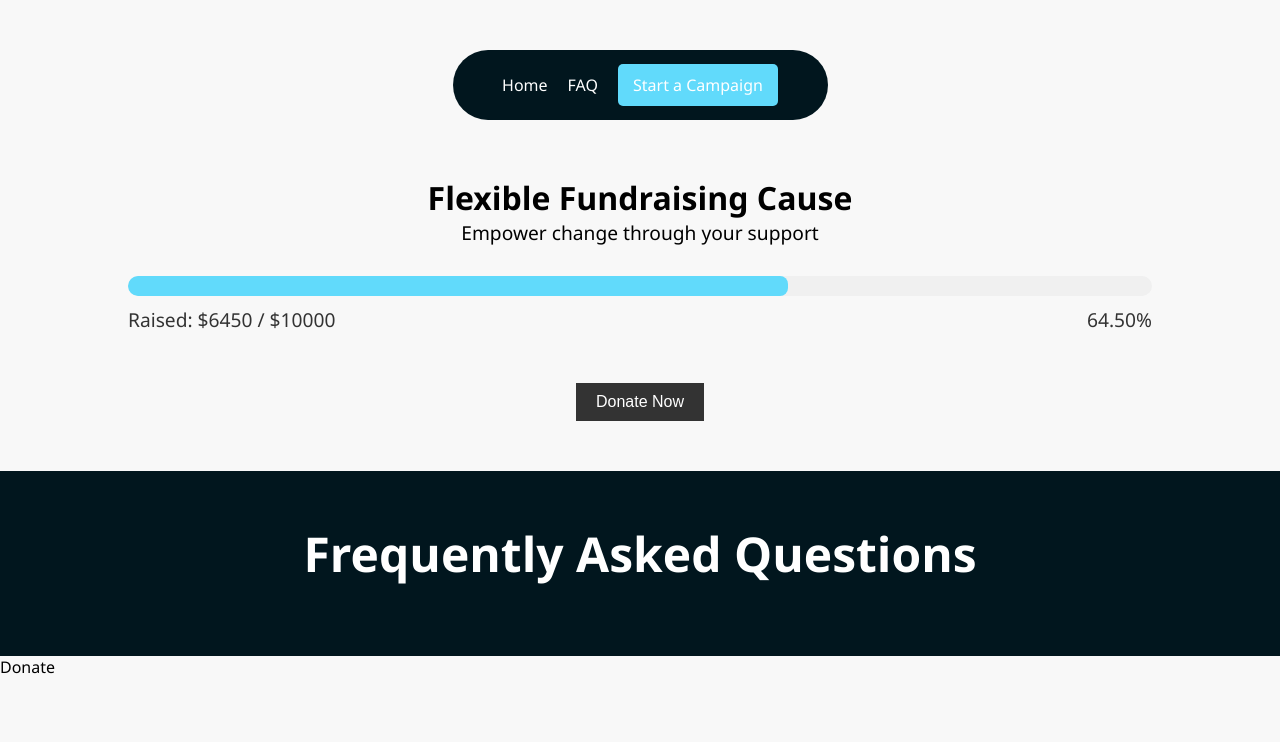
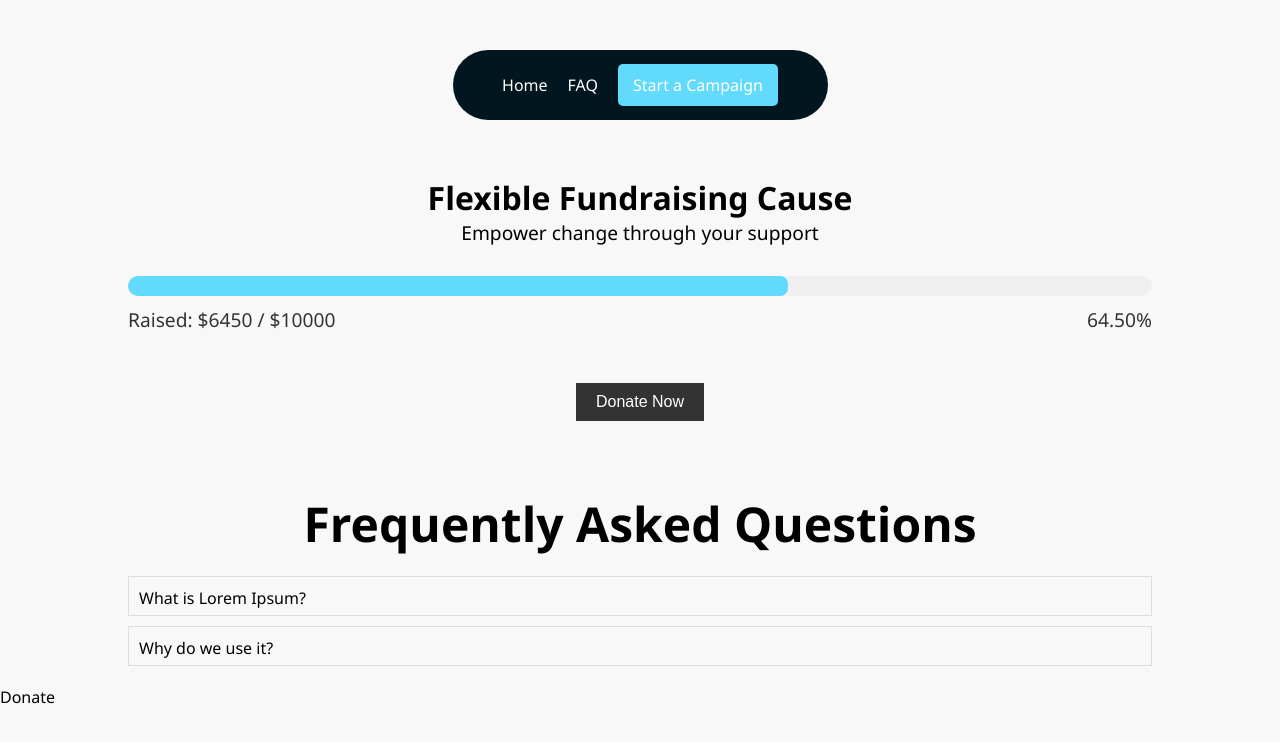
Before and after one commit to btfredr/meditochallenge, a React (Create React App) app: page /donate in a window 1280 px wide. Shown: the top 742 px of the page. Built offline with nearby package versions, Linux system fonts and the light colour scheme.

Commit message:
added FAQ section

```diff
--- a/src/App.css
+++ b/src/App.css
@@ -52,6 +52,7 @@ nav {
 .container-title {
   font-size: 3em;
   margin-bottom: 20px;
+  text-align: center;
 }
 
 p {
@@ -101,12 +102,33 @@ p {
   color: #333;
 }
 
-/* about */
+/* FAQ.css */
 
-.FAQ {
-  background-color: #01161E;
-  color: white;
-  text-align: center;
-  padding: 50px 0;
-  position: relative;
+.faq-container {
+  width: 80%;
+  margin: 20px auto;
+  max-width: 1200px;
 }
+
+.faq-item {
+  border: 1px solid #ddd;
+  margin-bottom: 10px;
+  overflow: hidden;
+  transition: max-height 0.3s ease-out;
+  max-height: 40px;
+  cursor: pointer;
+}
+
+.faq-item.active {
+  max-height: 500px; /* Adjust to your desired maximum height when expanded */
+}
+
+.question {
+  padding: 10px;
+  background-color: #f8f8f8;
+  cursor: pointer;
+}
+
+.answer {
+  padding: 10px;
+}
--- a/src/App.js
+++ b/src/App.js
@@ -5,12 +5,23 @@ import Donate from './components/Donate';
 import Hero from './components/Hero';
 
 const App = () => {
+
+  const faqData = [
+    {
+      question: 'What is Lorem Ipsum?',
+      answer: 'Lorem Ipsum is simply dummy text of the printing and typesetting industry.',
+    },
+    {
+      question: 'Why do we use it?',
+      answer: 'It is a long established fact that a reader will be distracted by the readable content.',
+    },
+    // Add more FAQ items as needed
+  ];
+
   return (
     <Router>
-
-
       <Hero />
-      <FAQ />
+      <FAQ faqData={faqData} />
       <Donate />
     </Router>
   );
--- a/src/components/FAQ.js
+++ b/src/components/FAQ.js
@@ -1,11 +1,32 @@
-import React from 'react'
+import React, { useState } from 'react';
 
-const FAQ = () => {
+
+const FAQ = ({ faqData }) => {
+  const [activeIndex, setActiveIndex] = useState(null);
+
+  const handleAccordionClick = (index) => {
+    setActiveIndex((prevIndex) => (prevIndex === index ? null : index));
+  };
+
+
   return (
     <div className="FAQ" id="FAQ">
+
+      <div className="faq-container">
+
       <h1 className="container-title">Frequently Asked Questions</h1>
+      {faqData.map((item, index) => (
+        <div key={index} className={`faq-item ${activeIndex === index ? 'active' : ''}`}>
+          <div className="question" onClick={() => handleAccordionClick(index)}>
+            {item.question}
+          </div>
+          <div className="answer">{item.answer}</div>
+        </div>
+      ))}
+
+    </div>
     </div>
   )
 }
 
-export default FAQ
+export default FAQ;
```
